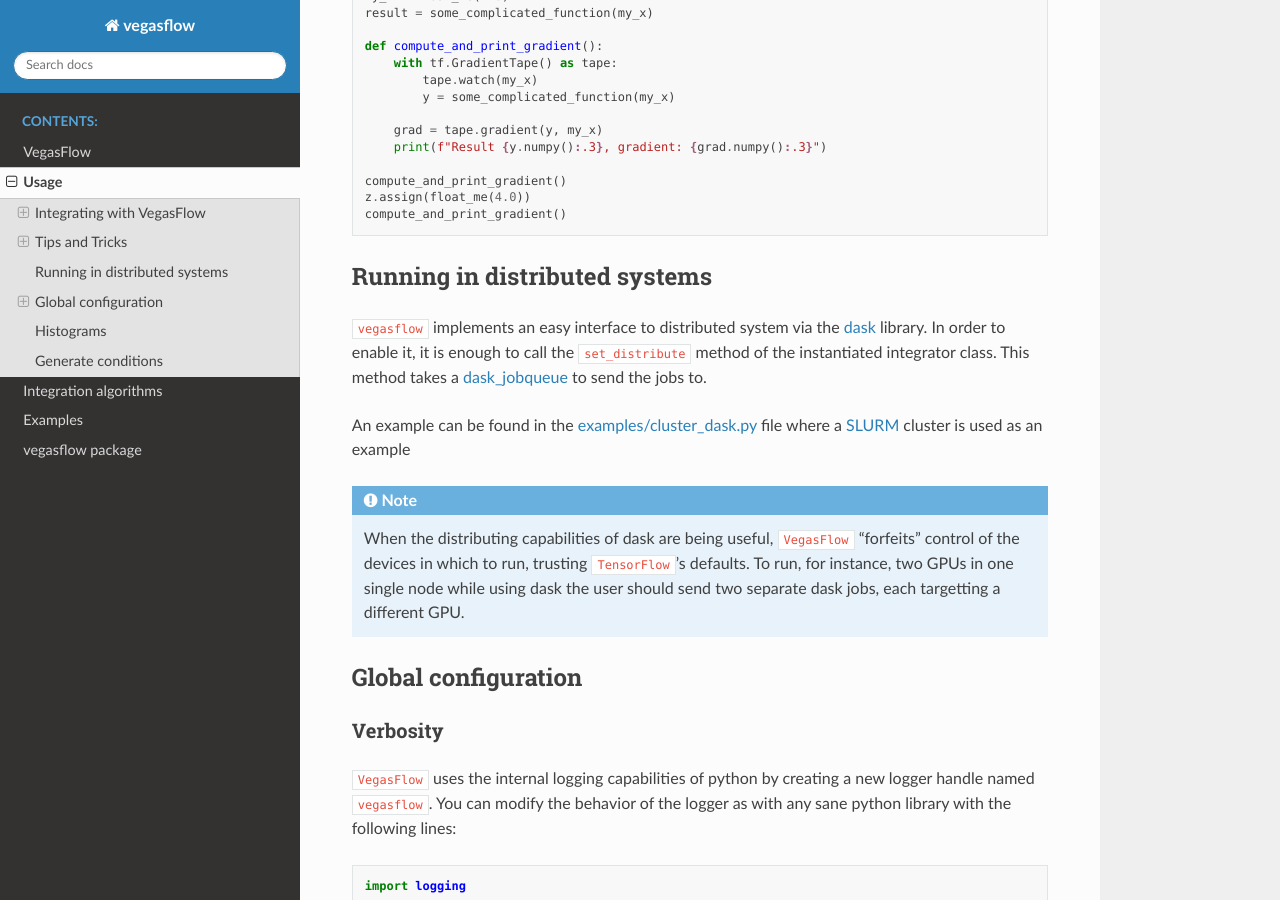
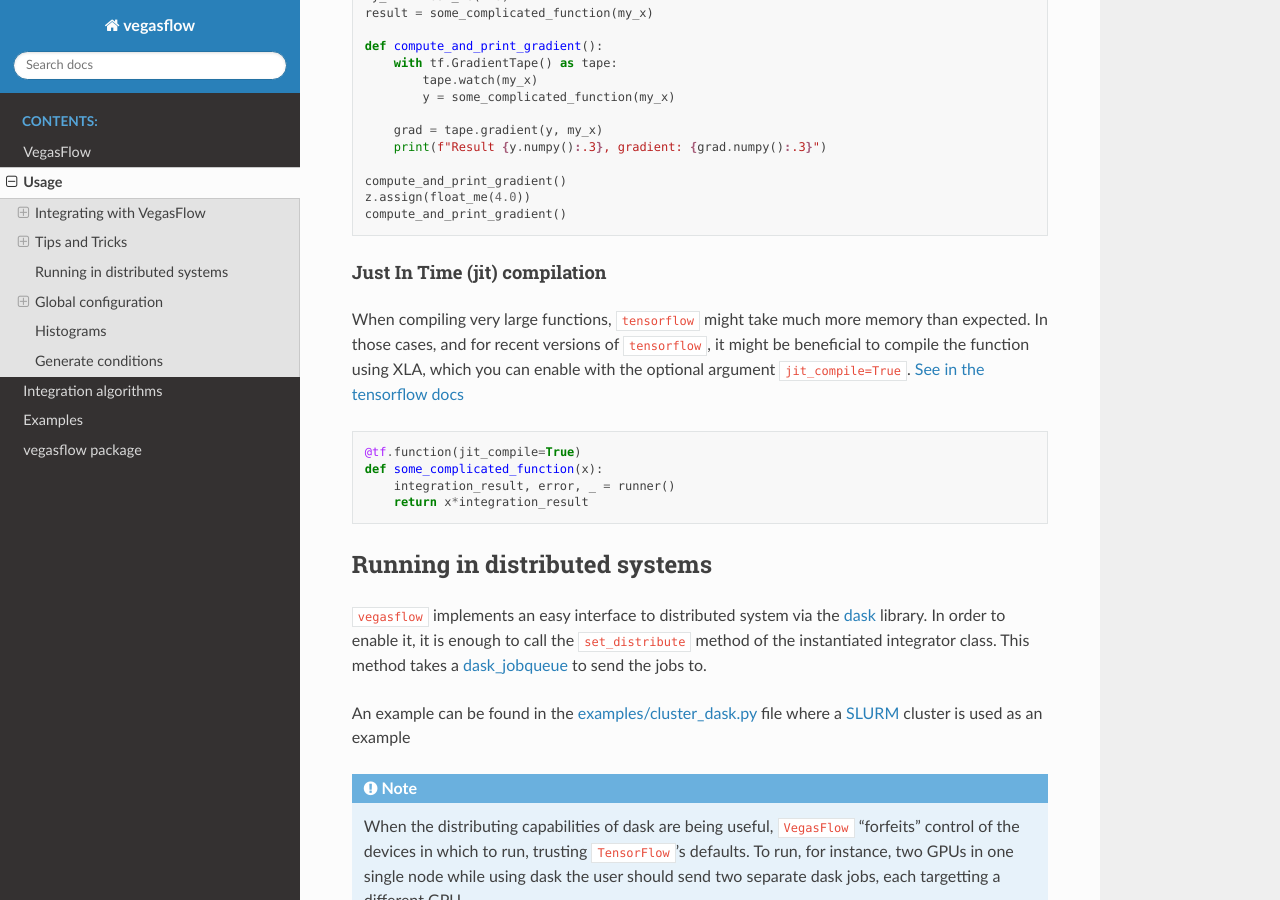
Before and after one commit to N3PDF/vegasflow, a Sphinx documentation site: the page built from doc/source/how_to.rst, in a window 1280 px wide and 900 px high, scrolled down 5826 px. Built offline with Sphinx 7.4.7 and the Read the Docs theme 3.1.0, drawn with Linux system fonts in a browser that asks for light colours.

Commit message:
update docs

```diff
--- a/doc/source/conf.py
+++ b/doc/source/conf.py
@@ -12,7 +12,6 @@
 #
 import os
 import sys
-from recommonmark.transform import AutoStructify
 
 sys.path.insert(0, os.path.abspath('..'))
 import vegasflow
@@ -43,7 +42,6 @@ extensions = [
     'sphinx.ext.coverage',
     'sphinx.ext.napoleon',
     'sphinx.ext.intersphinx',
-    'recommonmark',
 ]
 
 # Add any paths that contain templates here, relative to this directory.
@@ -56,8 +54,6 @@ templates_path = ['_templates']
 #
 source_suffix = {
     '.rst': 'restructuredtext',
-    '.txt': 'markdown',
-    '.md': 'markdown',
 }
 
 autosectionlabel_prefix_document = True
@@ -80,7 +76,7 @@ html_theme = 'sphinx_rtd_theme'
 # Add any paths that contain custom static files (such as style sheets) here,
 # relative to this directory. They are copied after the builtin static files,
 # so a file named "default.css" will overwrite the builtin "default.css".
-html_static_path = ['_static']
+#html_static_path = ['_static']
 
 
 # -- Intersphinx  -------------------------------------------------------------
@@ -95,12 +91,3 @@ doctest_path = [os.path.abspath('../examples')]
 # -- Autodoc ------------------------------------------------------------------
 #
 autodoc_member_order = 'bysource'
-
-# Adapted this from
-# https://github.com/readthedocs/recommonmark/blob/ddd56e7717e9745f11300059e4268e204138a6b1/docs/conf.py
-# app setup hook
-def setup(app):
-    app.add_config_value('recommonmark_config', {
-        'enable_eval_rst': True,
-    }, True)
-    app.add_transform(AutoStructify)
--- a/doc/source/how_to.rst
+++ b/doc/source/how_to.rst
@@ -313,6 +313,22 @@ and gradients can be computed as shown below.
     z.assign(float_me(4.0))
     compute_and_print_gradient()
 
+
+Just In Time (jit) compilation
+~~~~~~~~~~~~~~~~~~~~~~~~~~~~~~
+
+When compiling very large functions, ``tensorflow`` might take much more memory than expected.
+In those cases, and for recent versions of ``tensorflow``, it might be beneficial to compile
+the function using XLA, which you can enable with the optional argument ``jit_compile=True``. `See in the tensorflow docs <https://www.tensorflow.org/api_docs/python/tf/function#jit_compile>`_
+
+.. code-block:: python
+
+    @tf.function(jit_compile=True)
+    def some_complicated_function(x):
+        integration_result, error, _ = runner()
+        return x*integration_result
+
+
 Running in distributed systems
 ==============================
 
@@ -327,6 +343,8 @@ An example can be found in the `examples/cluster_dask.py <https://github.com/N3P
 a `SLURM <https://slurm.schedmd.com/documentation.html>`_ cluster is used as an example
 
 .. note:: When the distributing capabilities of dask are being useful, ``VegasFlow`` "forfeits" control of the devices in which to run, trusting ``TensorFlow``'s defaults. To run, for instance, two GPUs in one single node while using dask the user should send two separate dask jobs, each targetting a different GPU.
+
+
 
 Global configuration
 ====================
```
Also changed, not shown: doc/source/index.rst (+3 -8 lines), pyproject.toml (+4 -5 lines), 3 other files.
